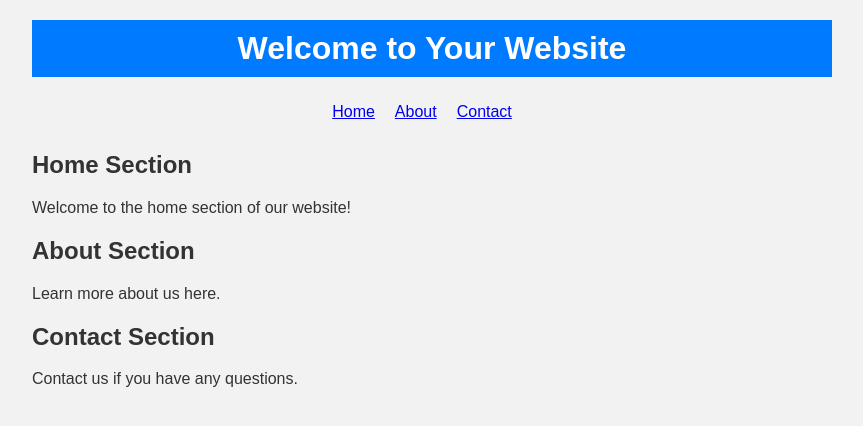
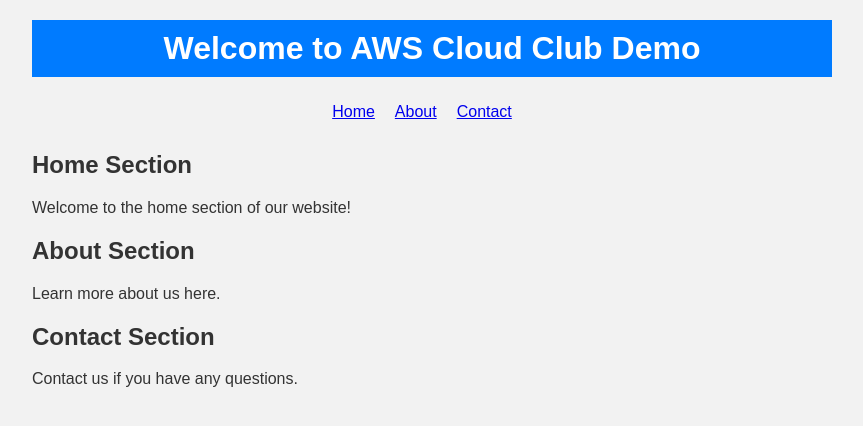
Before and after one commit to awssecwestafrica/simple-static-website, a plain HTML site: page index.html in a window 1280 px wide. Shown: the whole page, without its empty margins (208-1071 px from the left). Drawn offline with Linux system fonts and the light colour scheme.

Commit message:
edit content

```diff
--- a/index.html
+++ b/index.html
@@ -3,13 +3,13 @@
 <head>
     <meta charset="UTF-8">
     <meta name="viewport" content="width=device-width, initial-scale=1.0">
-    <title>Your Website Title</title>
+    <title>Cloud Club Demo</title>
     <link rel="stylesheet" href="style.css">
 </head>
 <body>
     <div class="container">
         <header>
-            <h1>Welcome to Your Website</h1>
+            <h1>Welcome to AWS Cloud Club Demo</h1>
         </header>
 
         <nav>
```
